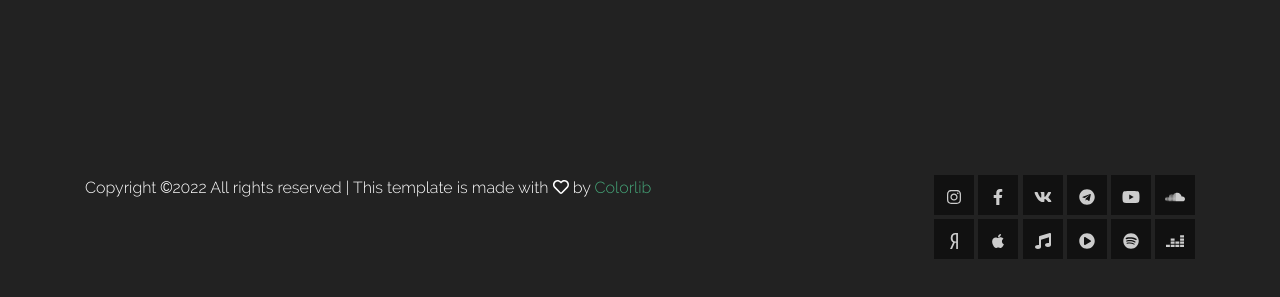
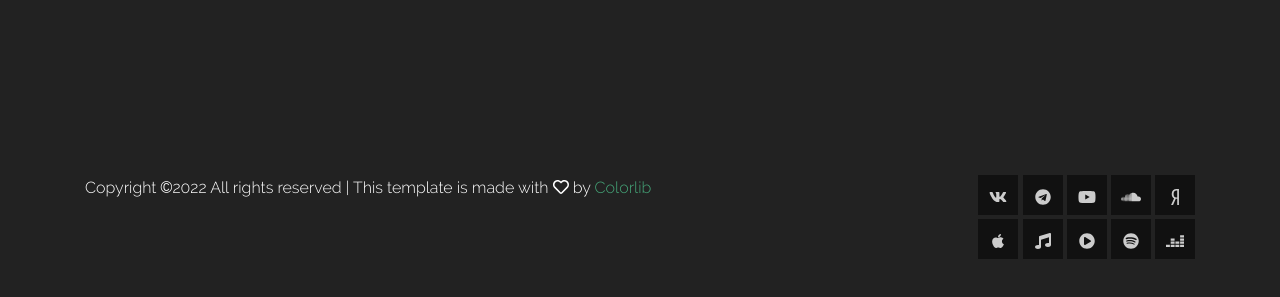
Before and after one commit to Headgie/eisenvoegel-site, a plain HTML site: page index.html in a window 1280 px wide. Shown: the part 2418-2715 px from the top of the page. Drawn offline with nearby package versions, Linux system fonts and the light colour scheme; files whose address does not match are found by name.

Commit message:
remove inst fb links

```diff
--- a/index.html
+++ b/index.html
@@ -280,16 +280,14 @@
 			<p class="col-lg-8 col-sm-12 footer-text m-0 text-white">Copyright &copy;<script>document.write(new Date().getFullYear());</script> All rights reserved | This template is made with <i class="far fa-heart" aria-hidden="true"></i> by <a href="https://colorlib.com" target="_blank">Colorlib</a></p>
 			<!-- Link back to Colorlib can't be removed. Template is licensed under CC BY 3.0. -->
 			<div class="col-lg-4 col-sm-12 footer-social">
-				<a href="https://www.instagram.com/eisenvoegel/" target="_blank" rel="noopener noreferrer"><i class="fab fa-instagram"></i></a>
-				<a href="https://www.facebook.com/eisenvoegel/" target="_blank" rel="noopener noreferrer"><i class="fab fa-facebook-f"></i></a>
 				<a href="https://vk.com/eisenvoegel" target="_blank" rel="noopener noreferrer" ><i class="fab fa-vk"></i></a>
 				<a href="https://t.me/eisenvoegel" target="_blank" rel="noopener noreferrer" ><i class="fab fa-telegram"></i></a>
 				<a href="https://www.youtube.com/channel/UCEB-MJ3yBelFNOP6oa7oPqA" target="_blank" rel="noopener noreferrer" ><i class="fab fa-youtube"></i></a>
 				<a href="https://soundcloud.com/ov0tg41xazrg" target="_blank" rel="noopener noreferrer" ><i class="fab fa-soundcloud"></i></a>
-
+				<a title="Яндекс Музыка" href="https://music.yandex.ru/artist/10796540" target="_blank" rel="noopener noreferrer"><i class="fab fa-yandex"></i></a>
 				<div style="max-height: 4px;">&nbsp;</div>
 
-				<a title="Яндекс Музыка" href="https://music.yandex.ru/artist/10796540" target="_blank" rel="noopener noreferrer"><i class="fab fa-yandex"></i></a>
+
 				<a title="Apple Music" href="https://music.apple.com/ru/artist/%D0%B6%D0%B5%D0%BB%D0%B5%D0%B7%D0%BD%D1%8B%D0%B5-%D0%BF%D1%82%D0%B8%D1%86%D1%8B/1550985340"
 					target="_blank" rel="noopener noreferrer"><i class="fab fa-apple"></i></a>
 				<a title="ВКонтакте" href="https://vk.com/artist/zheleznyeptitsy" target="_blank" rel="noopener noreferrer" ><i class="fas fa-music"></i></a>
```
Also changed, not shown: about.html (+3 -3 lines), afisha.html (+3 -3 lines), blog.html (+3 -3 lines), blog20018-08-11.html (+3 -3 lines), blog20018-11-14.html (+3 -4 lines), blog2021-01-04.html (+3 -3 lines), music.html (+3 -3 lines), past.html (+3 -3 lines), video.html (+2 -3 lines).
